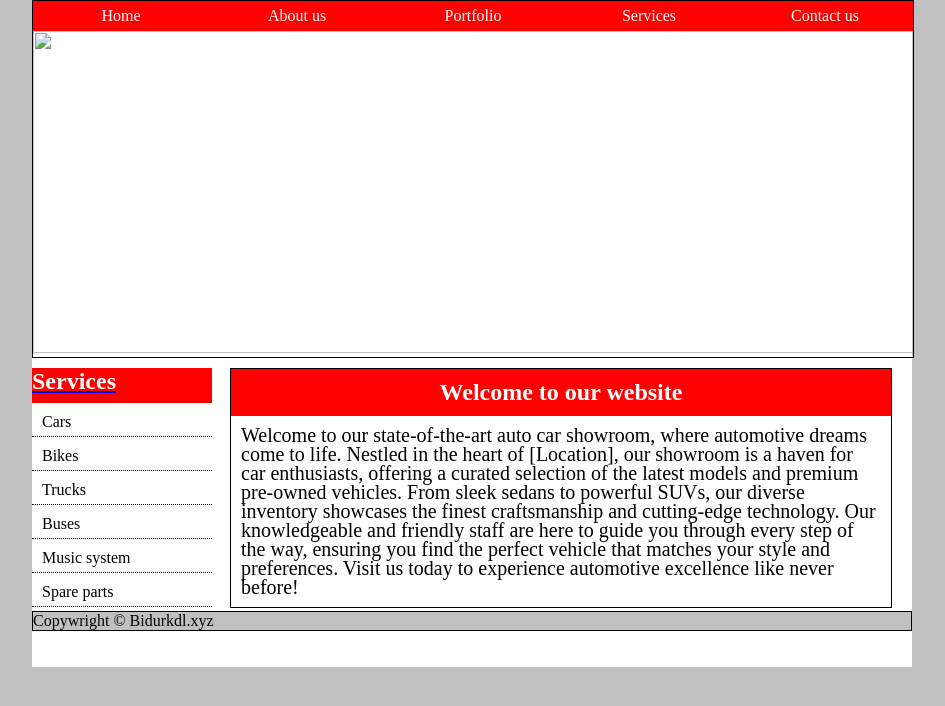
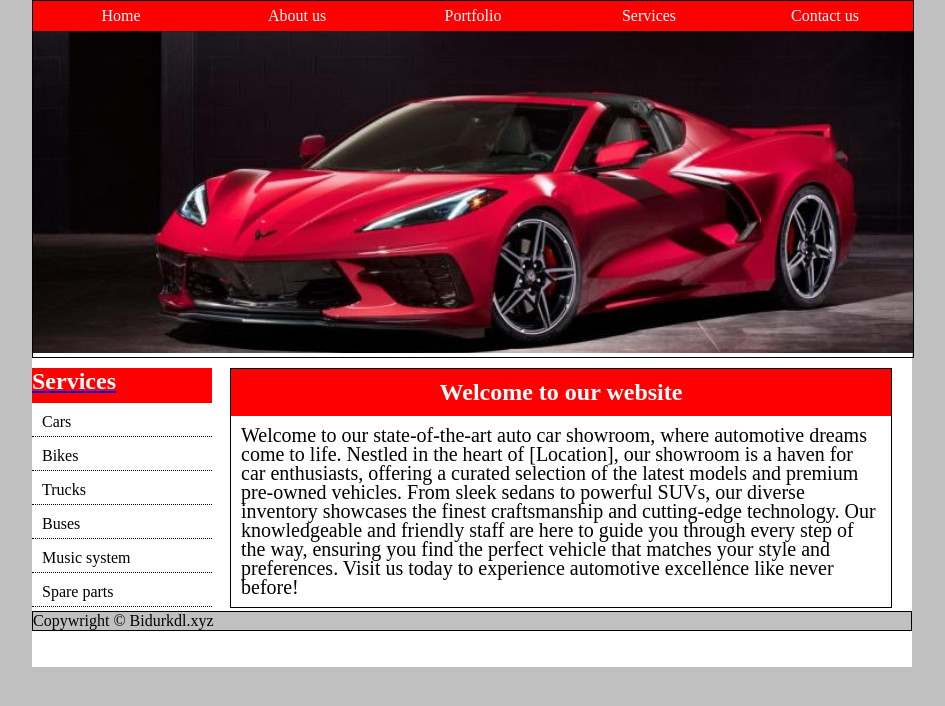
Before and after one commit to bidur56/Bidur56.github.io, a plain HTML site: page index.html in a window 1280 px wide. Shown: the whole page, without its empty margins (168-1113 px from the left). Drawn offline with Linux system fonts and the light colour scheme.

Commit message:
Update index.html

```diff
--- a/index.html
+++ b/index.html
@@ -17,7 +17,7 @@
       <li><a href="#">Contact us</li>
     </ul>
 <div id="image">
-   <img src="Image/car.jpg"/>
+   <img src="./CSS-2/Image/car.jpg"/>
 </div>
 </div>
 <div id="bodypart">
```
